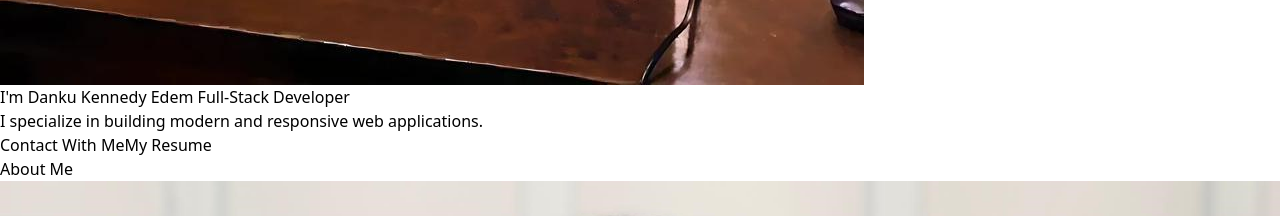
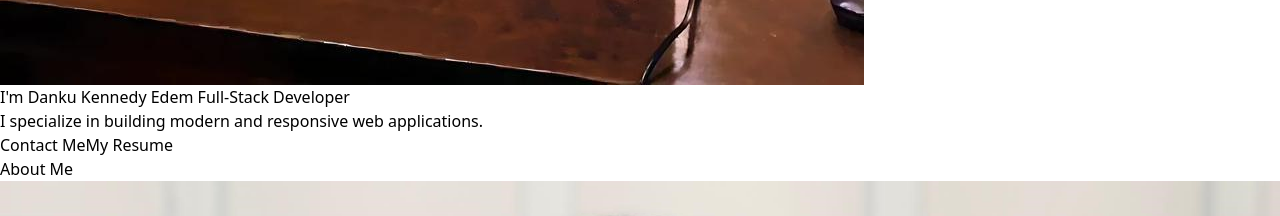
Before and after one commit to dankukennedy/portfolio, a React (Vite) app: page / in a window 1280 px wide. Shown: the part 1920-2136 px from the top of the page. Built offline with nearby package versions, Linux system fonts and the light colour scheme.

Commit message:
corrections

```diff
--- a/src/components/Hero.jsx
+++ b/src/components/Hero.jsx
@@ -16,7 +16,7 @@ const Hero = () => {
             I specialize in building modern and responsive web applications.
          </p>
          <div className='mt-8 space-x-4 '>
-            <button className='bg-gradient-to-r from-green-400 to-blue-500 text-white md:inline transform transition-transform duration-300 hover:scale-105 px-4 py-2 rounded-full'>Contact With Me</button>
+            <button className='bg-gradient-to-r from-green-400 to-blue-500 text-white md:inline transform transition-transform duration-300 hover:scale-105 px-4 py-2 rounded-full'>Contact Me</button>
           <a href={cv} download className="inline-block">
             <button className="bg-gradient-to-r from-pink-500 to-yellow-500 text-white md:inline transform transition-transform duration-300 hover:scale-105 px-4 py-2 rounded-full">
              My Resume
```
